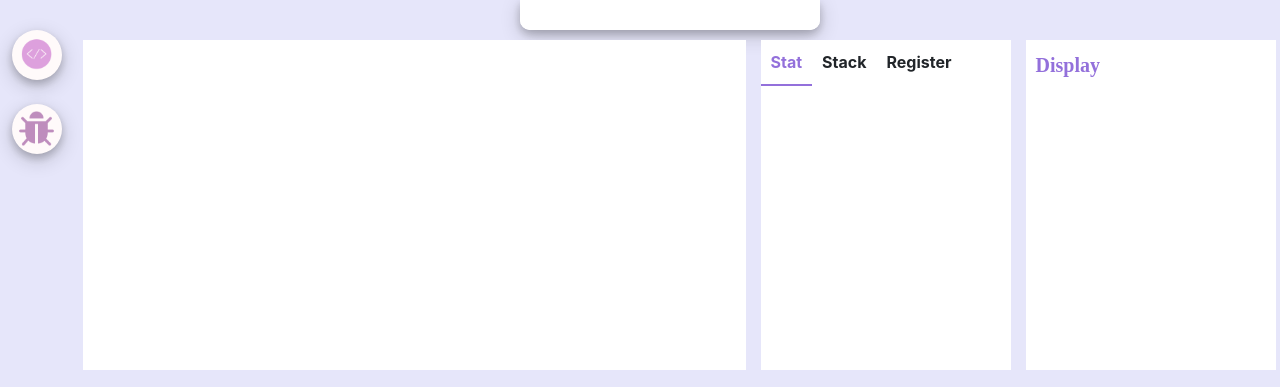
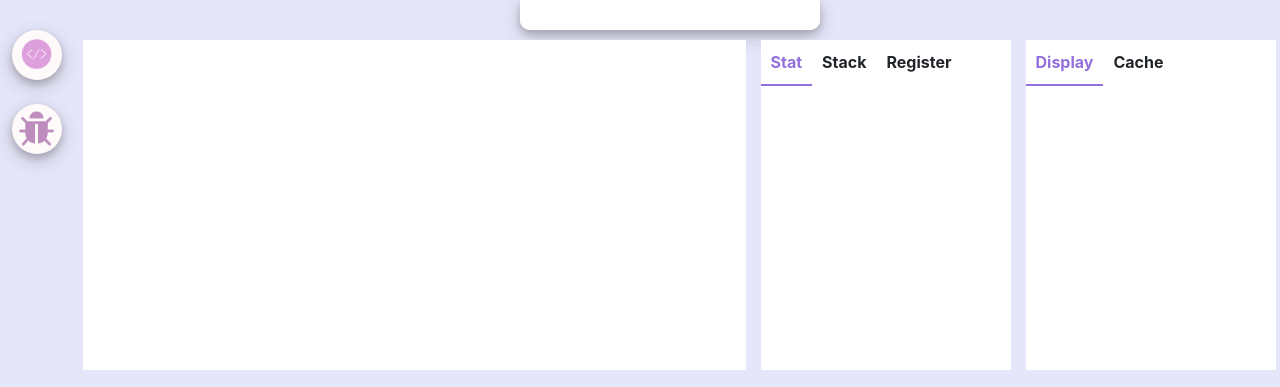
Before and after one commit to Oxer11/Y86, a Django app: page /IDE/ in a window 1280 px wide, after a click that opens the changed part. Shown: the top 387 px of the page. Run offline with Django 3.2, Linux system fonts and the light colour scheme; some libraries are stand-ins or nearby versions; some web fonts are replaced.

Commit message:
Add files via upload

```diff
--- a/Y86_Assembly_IDE/IDE/static/IDE/js/Load.js
+++ b/Y86_Assembly_IDE/IDE/static/IDE/js/Load.js
@@ -23,6 +23,7 @@ $(document).ready(function(){
          			$("#Stack").html(data.Stack);
          			$("#tab_content3").html(data.Register);
          			$("#cmd_output").html("");
+					$("#Cache").html(data.Cache);
 
 					if(data.error.match("Fail")=="Fail"){
 						$(".error_info").css("bottom","0px");
@@ -74,8 +75,9 @@ $(document).ready(function(){
     		     			$("#Stack").html(data.Stack);
     		     			$("#tab_content3").html(data.Register);
     		     			$("#cmd_output").append(data.CMD);
+							$("#Cache").html(data.Cache);
 
-							$("#cmd_output").scrollTop(9999);
+							$("#cmd_output").scrollTop(99999);
 							var ls=data.Codes.split('\n');
 							var i=0;
 							for(i=0;i!=ls.length;i++)
@@ -95,31 +97,31 @@ $(document).ready(function(){
   					{
   						if (THREAD[i] == 'F')
 						{
-							if (FF%2 == 0) $("#Fetch").css("background-color","yellow");
+							if (FF%2 == 0) $("#Fetch").css("background-color","rgb(216,191,216)");
 							else $("#Fetch").css("background-color","white");
 							FF++;
 						}
 						if (THREAD[i] == 'D')
 						{
-							if (DD%2 == 0) $("#Decode").css("background-color","yellow");
+							if (DD%2 == 0) $("#Decode").css("background-color","rgb(216,191,216)");
 							else $("#Decode").css("background-color","white");
 							DD++;
 						}
 						if (THREAD[i] == 'E')
 						{
-							if (EE%2 == 0) $("#Execute").css("background-color","yellow");
+							if (EE%2 == 0) $("#Execute").css("background-color","rgb(216,191,216)");
 							else $("#Execute").css("background-color","white");
 							EE++;
 						}
 						if (THREAD[i] == 'M')
 						{
-							if (MM%2 == 0) $("#Memory").css("background-color","yellow");
+							if (MM%2 == 0) $("#Memory").css("background-color","rgb(216,191,216)");
 							else $("#Memory").css("background-color","white");
 							MM++;
 						}
 						if (THREAD[i] == 'W')
 						{
-							if (WW%2 == 0) $("#Write").css("background-color","yellow");
+							if (WW%2 == 0) $("#Write").css("background-color","rgb(216,191,216)");
 							else $("#Write").css("background-color","white");
 							WW++;
 						}
--- a/Y86_Assembly_IDE/IDE/templates/IDE/main.html
+++ b/Y86_Assembly_IDE/IDE/templates/IDE/main.html
@@ -13,7 +13,9 @@
     {% load static %}
  <!--   <script src="{% static 'IDE/js/Load.js' %}"></script> -->
     <link rel="stylesheet" href="{% static 'IDE/style.css' %}">
-    <script src="{% static 'IDE/js/Load.js' %}"></script>
+        <script src="{% static 'IDE/js/Load.js' %}"></script>
+    <script type="text/javascript">
+    </script>
 </head>
 <body>
 	<div style="display:inline-block;position:fixed;top:30px;left:12px;">
@@ -103,12 +105,24 @@
             </li>
 
         </ul>
-
-		<div class="container" style="border: none;float:left;width:20%;height:330px;margin:0px;margin-top:20px;padding:0px;overflow-x:hidden;overflow-y:auto;background-color:#FFFFFF;">
-            <p style="color:rgb(147,112,219);font-size:20px;font-family:myFont;font-weight:bold;margin:10px;">Display</p>
-            <table id="columns">
-			</table>
-        </div>
+		<ul class="tabs" style="width:20%;height:330px;margin:0px;margin-top:20px;">
+            <li>
+                <input type="radio" name="tabs_" id="tab4" checked />
+                <label for="tab4">Display</label>
+                <div class="tab_content" id="tab_content4">
+					<table id="columns">
+					</table>
+                </div>
+            </li>
+			<li>
+                <input type="radio" name="tabs_" id="tab5" />
+                <label for="tab5">Cache</label>
+                <div class="tab_content" id="tab_content5">
+					<div id="Cache">
+					</div>
+                </div>
+            </li>
+        </ul>
 
         <div class="stages">
 			<table id="Stage" style="border:none;">
--- a/Y86_Assembly_IDE/IDE/views.py
+++ b/Y86_Assembly_IDE/IDE/views.py
@@ -29,6 +29,7 @@ from js.WriteDisplay import WriteDisplay
 from js.WriteStack import WriteStack
 from js.WriteReg import WriteReg
 from js.WriteError import WriteError
+from js.WriteCache import WriteCache
 
 def Update(cur, lst):
 	#P1代表处理ret，P2代表加载/使用冒险，P3代表预测错误的分支
@@ -147,6 +148,9 @@ def OUTPUT(results):
 	for i in range(rsp, rbp+1, 8):
 		stack.update({hex(i):hex(mem.display(i))})
 	results.update({"Stack":WriteStack(stack, rsp, rbp)})
+
+	Cache=(mem.cache_m,mem.get_hm(),mem.get_cacfg())
+	results.update({'Cache':WriteCache(Cache)})
 
 	REG = []
 	for i in range(0, 0xF):
```
Also changed, not shown: Y86_Assembly_IDE/IDE/static/IDE/style.css (+49 -0 lines).
